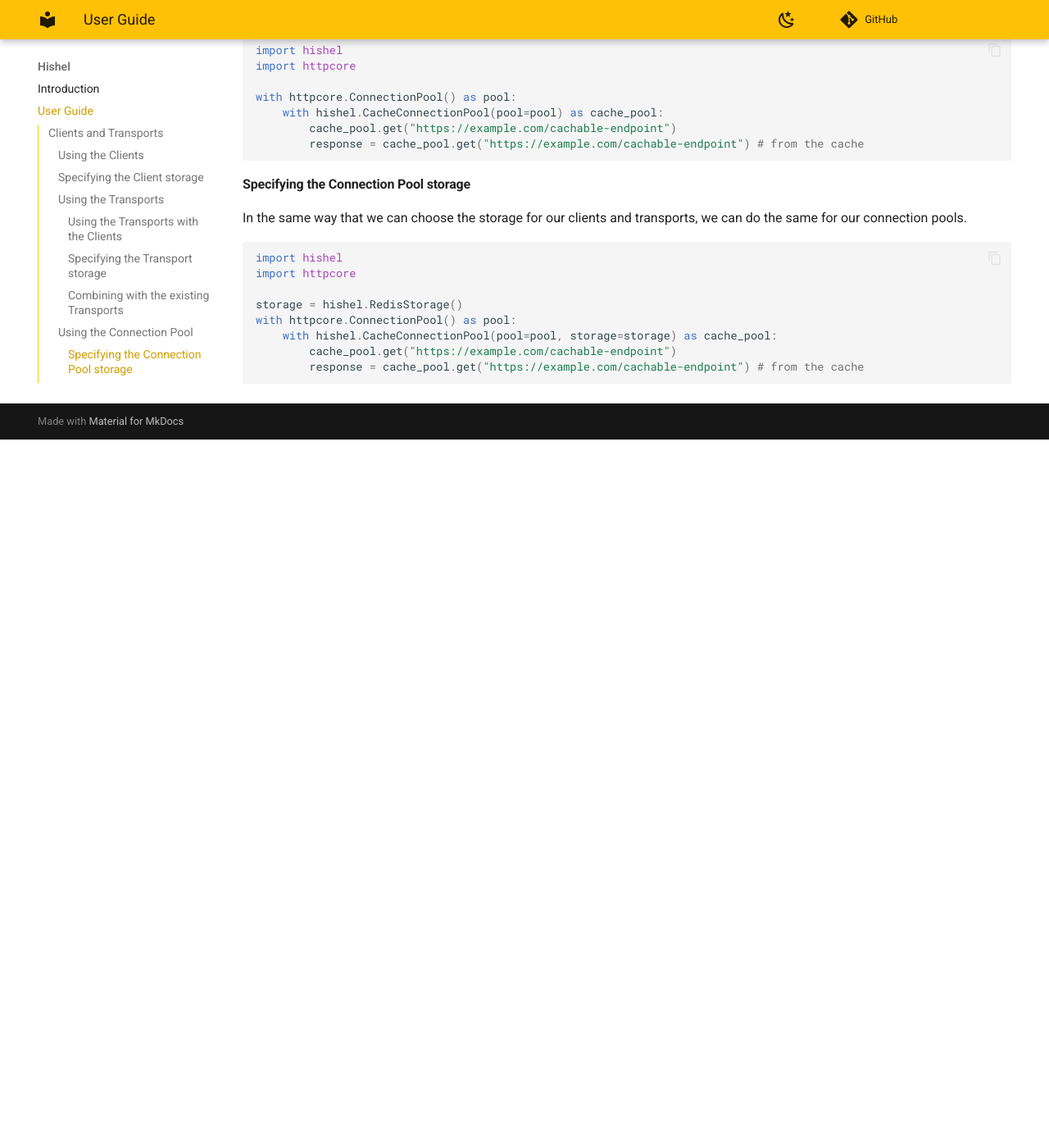
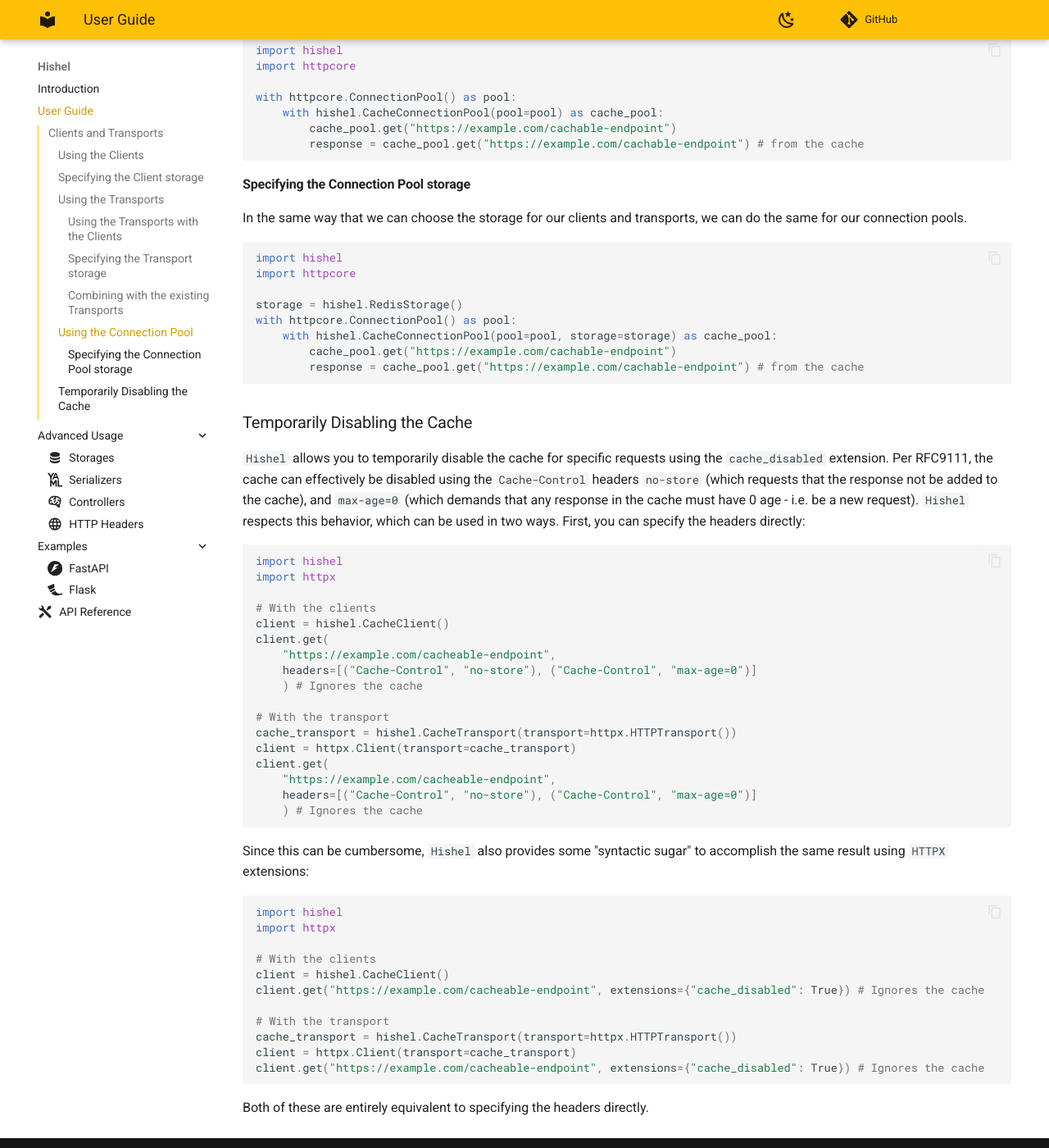
Before and after one commit to karpetrosyan/hishel, an MkDocs documentation site: the page built from docs/userguide.md, in a window 1280 px wide and 1400 px high, scrolled down 4127 px. Shown: the whole window at 82% size. Built offline with MkDocs 1.6.1 and Material for MkDocs 9.7.7, drawn with Linux system fonts in a browser that asks for light colours; comment, search, counter and statistics services are not loaded; before the commit the page ends 4663 px from its top, so only the background shows below that.

Commit message:
Add cache_disabled extension

````diff
--- a/docs/userguide.md
+++ b/docs/userguide.md
@@ -211,3 +211,49 @@
         cache_pool.get("https://example.com/cachable-endpoint")
         response = cache_pool.get("https://example.com/cachable-endpoint") # from the cache
 ```
+
+### Temporarily Disabling the Cache
+
+`Hishel` allows you to temporarily disable the cache for specific requests using the `cache_disabled` extension.
+Per RFC9111, the cache can effectively be disabled using the `Cache-Control` headers `no-store` (which requests that the response not be added to the cache),
+and `max-age=0` (which demands that any response in the cache must have 0 age - i.e. be a new request). `Hishel` respects this behavior, which can be
+used in two ways. First, you can specify the headers directly:
+
+```python
+import hishel
+import httpx
+
+# With the clients
+client = hishel.CacheClient()
+client.get(
+    "https://example.com/cacheable-endpoint",
+    headers=[("Cache-Control", "no-store"), ("Cache-Control", "max-age=0")]
+    ) # Ignores the cache
+
+# With the transport
+cache_transport = hishel.CacheTransport(transport=httpx.HTTPTransport())
+client = httpx.Client(transport=cache_transport)
+client.get(
+    "https://example.com/cacheable-endpoint",
+    headers=[("Cache-Control", "no-store"), ("Cache-Control", "max-age=0")]
+    ) # Ignores the cache
+
+```
+
+Since this can be cumbersome, `Hishel` also provides some "syntactic sugar" to accomplish the same result using `HTTPX` extensions:
+
+```python
+import hishel
+import httpx
+
+# With the clients
+client = hishel.CacheClient()
+client.get("https://example.com/cacheable-endpoint", extensions={"cache_disabled": True}) # Ignores the cache
+
+# With the transport
+cache_transport = hishel.CacheTransport(transport=httpx.HTTPTransport())
+client = httpx.Client(transport=cache_transport)
+client.get("https://example.com/cacheable-endpoint", extensions={"cache_disabled": True}) # Ignores the cache
+
+```
+Both of these are entirely equivalent to specifying the headers directly.
````
Also changed, not shown: 4 other files.
